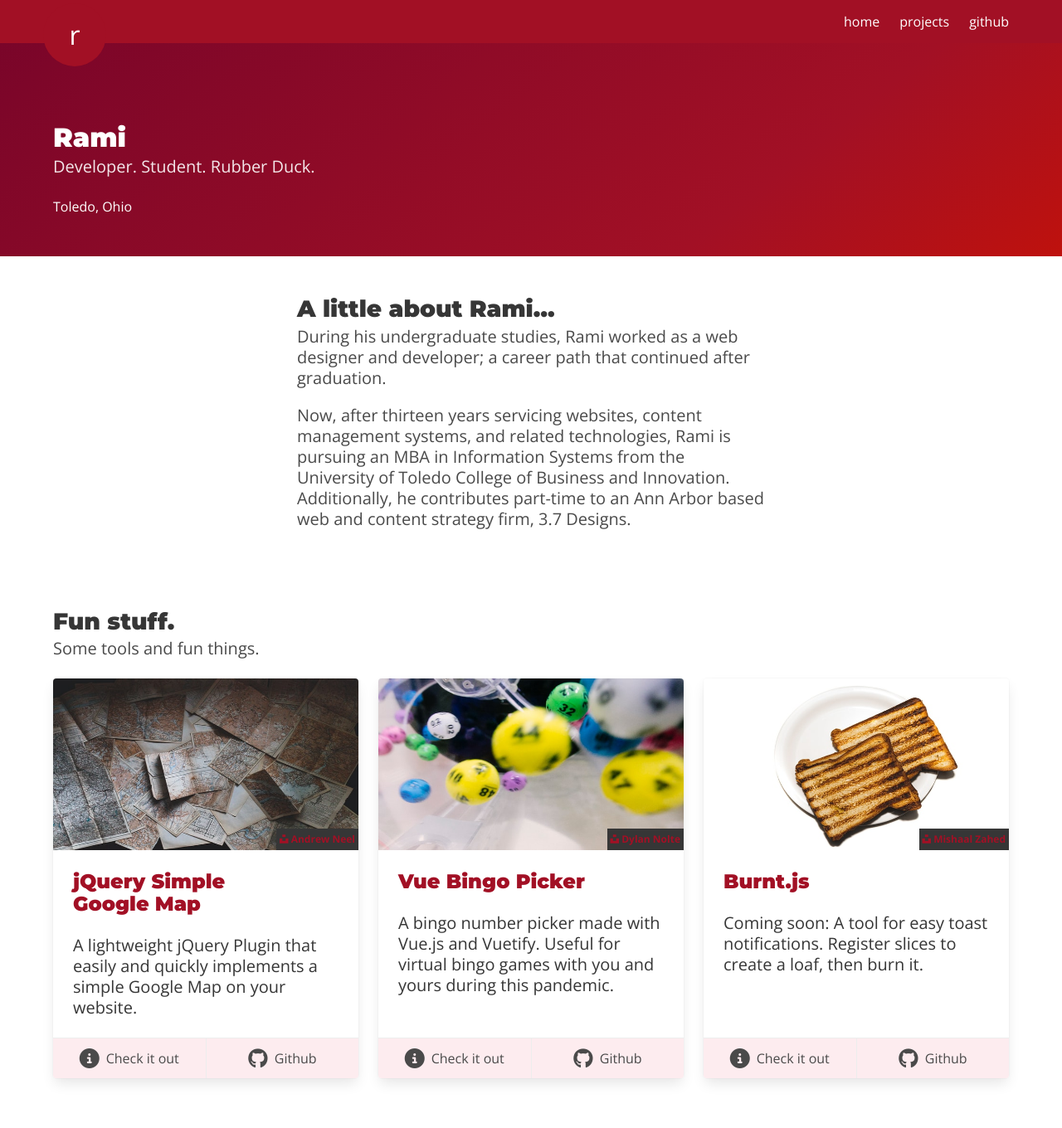
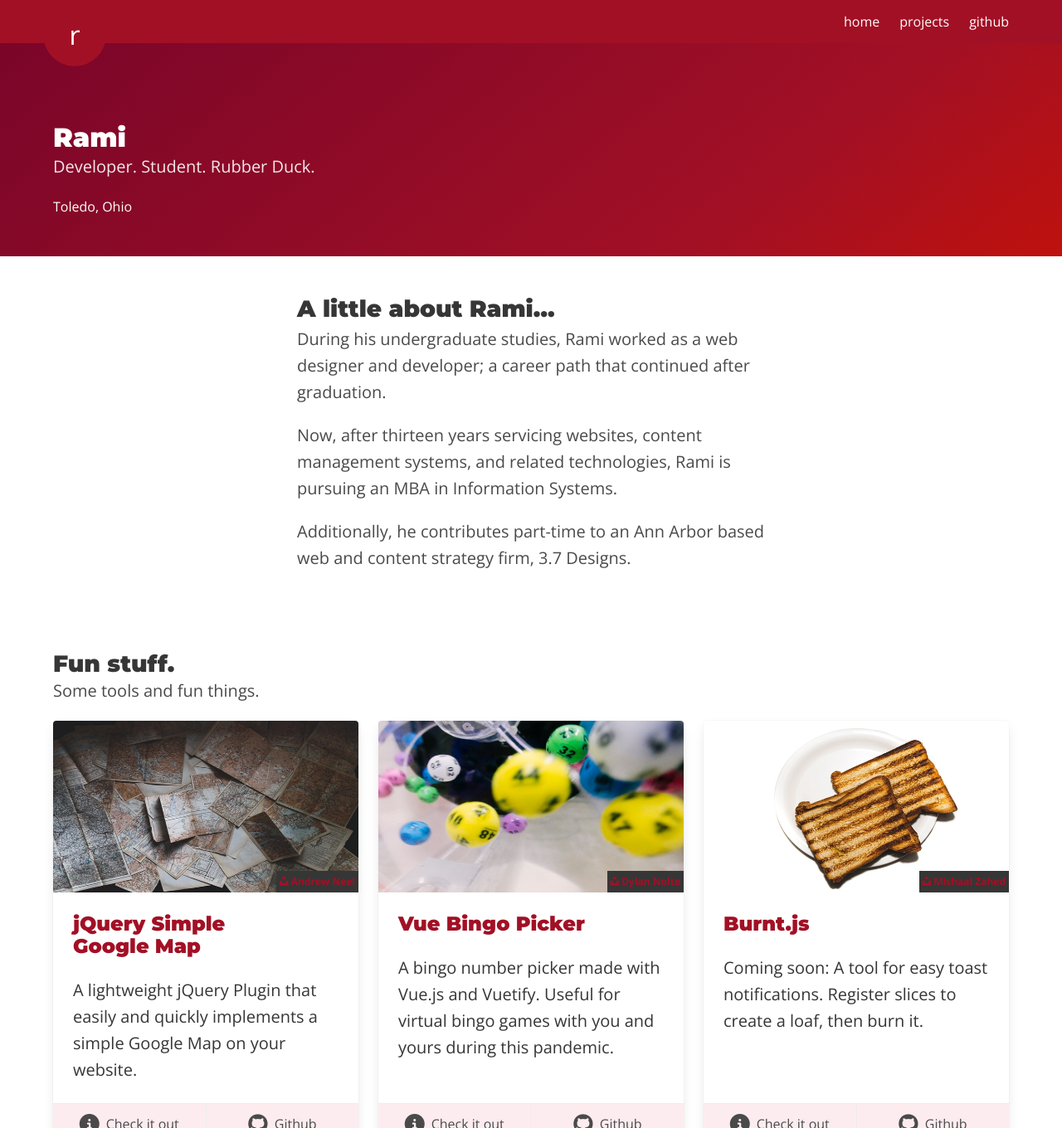
Before and after one commit to RamChilla/ramchilla.github.io, a Jekyll site: the page built from index.md, in a window 1280 px wide and 1400 px high, cut to the strip 0-1360 px from the top of the window. Shown: the whole strip at 83% size. Built offline with Jekyll 4.4.1, drawn with Linux system fonts in a browser that asks for light colours; nearby versions of some CDN libraries.

Commit message:
updated homepage content

```diff
--- a/_includes/_atf.scss
+++ b/_includes/_atf.scss
@@ -19,4 +19,4 @@
 	"bulma-0_9_1/sass/elements/container", "bulma-0_9_1/sass/elements/title",
 	"bulma-0_9_1/sass/elements/content", "bulma-0_9_1/sass/grid/columns";
 
-@import "site/scaffold", "site/shapes";
+@import "site/type", "site/scaffold", "site/shapes";
--- a/_sass/site/_type.scss
+++ b/_sass/site/_type.scss
@@ -23,3 +23,7 @@
 h2.title {
 	font-size: 1.75em;
 }
+
+.content .subtitle {
+	line-height: 1.6;
+}
--- a/index.md
+++ b/index.md
@@ -14,4 +14,7 @@
 During his undergraduate studies, Rami worked as a web designer and developer; a career path that continued after graduation.
 
 {:.subtitle}
-Now, after thirteen years servicing websites, content management systems, and related technologies, Rami is pursuing an MBA in Information Systems from the University of Toledo College of Business and Innovation. Additionally, he contributes part-time to an Ann Arbor based web and content strategy firm, 3.7 Designs.
+Now, after thirteen years servicing websites, content management systems, and related technologies, Rami is pursuing an MBA in Information Systems.
+
+{:.subtitle}
+Additionally, he contributes part-time to an Ann Arbor based web and content strategy firm, 3.7 Designs.
```
